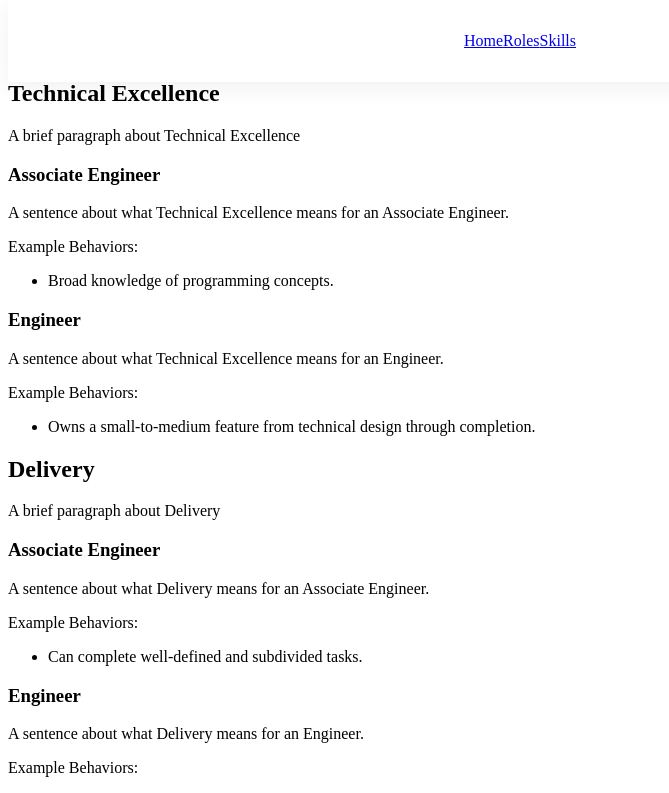
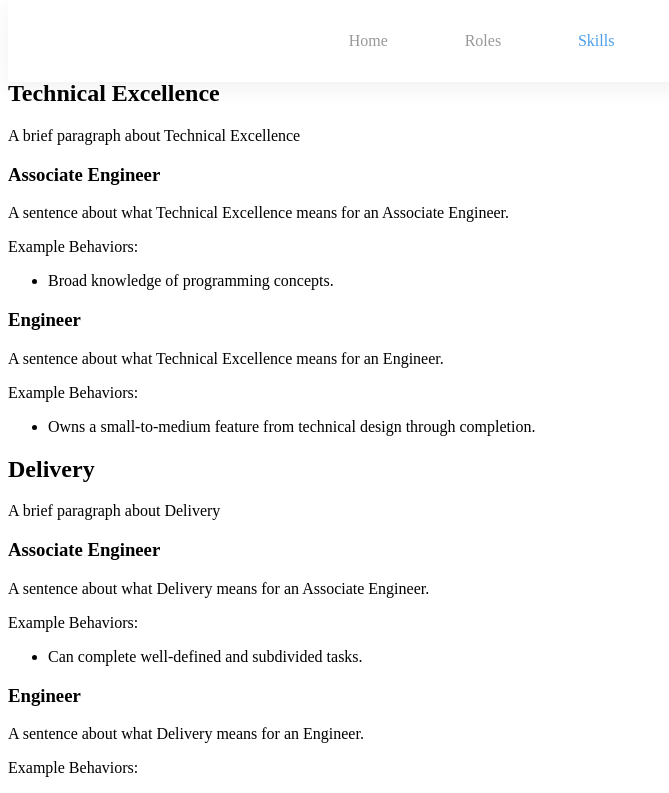
Before and after one commit to TangoGroup/career-journeys, a Next.js app: page /skills in a window 1280 px wide. Shown: the top 793 px of the page, without its empty margins (0-669 px from the left). Built offline with nearby package versions, Linux system fonts and the light colour scheme.

Commit message:
Hover linky actives

```diff
--- a/components/Layout.js
+++ b/components/Layout.js
@@ -1,16 +1,17 @@
 import Link from 'next/link';
+import { withRouter } from 'next/router';
 import styles from './Layout.styles';
 
 const Layout = (props) => {
-  const { children } = props;
+  const { children, router } = props;
 
   return (
     <div className="root">
       <div className="top-nav">
         <div className="top-nav-links">
-          <Link href="/"><a>Home</a></Link>
-          <Link href="/roles"><a>Roles</a></Link>
-          <Link href="/skills"><a>Skills</a></Link>
+          <Link href="/"><a className={router.pathname === '/' ? 'active' : ''}>Home</a></Link>
+          <Link href="/roles"><a className={router.pathname === '/roles' ? 'active' : ''}>Roles</a></Link>
+          <Link href="/skills"><a className={router.pathname === '/skills' ? 'active' : ''}>Skills</a></Link>
         </div>
       </div>
       {children}
@@ -19,4 +20,4 @@ const Layout = (props) => {
   );
 };
 
-export default Layout;
+export default withRouter(Layout);
--- a/components/Layout.styles.js
+++ b/components/Layout.styles.js
@@ -20,6 +20,20 @@ const styles = css`
     max-width: ${THEME.containerMaxWidth};
     padding: 2rem 0;
   }
+
+  .top-nav-links a {
+    color: #999;
+    text-decoration: none;
+    margin-right: 4.8rem;
+  }
+
+  .top-nav-links a:hover {
+    color: #333;
+  }
+
+  .top-nav-links a.active {
+    color: ${THEME.colors.blue};
+  }
 `;
 
 export default styles;
--- a/components/global.styles.js
+++ b/components/global.styles.js
@@ -3,10 +3,11 @@ import css from 'styled-jsx/css';
 const styles = css.global`
   html {
     font-size: 10px; // for rems
+    font-family: Helvetica, sans-serif
   }
 
   body {
-    font-size: 14px;
+    font-size: 16px;
   }
 `;
 
--- a/constants/theme.js
+++ b/constants/theme.js
@@ -1,5 +1,8 @@
 const THEME = {
   containerMaxWidth: '1024px',
+  colors: {
+    blue: '#4b9eea',
+  },
 };
 
 export default THEME;
```
